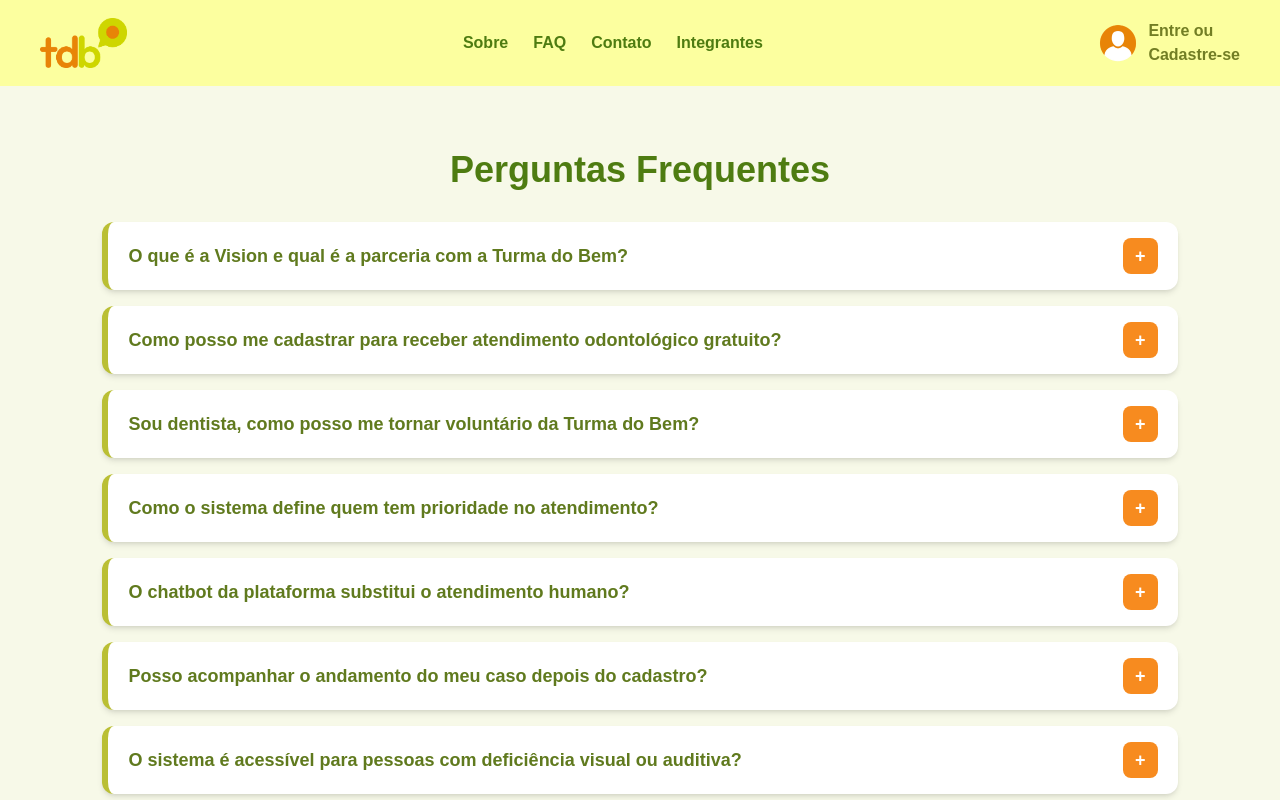
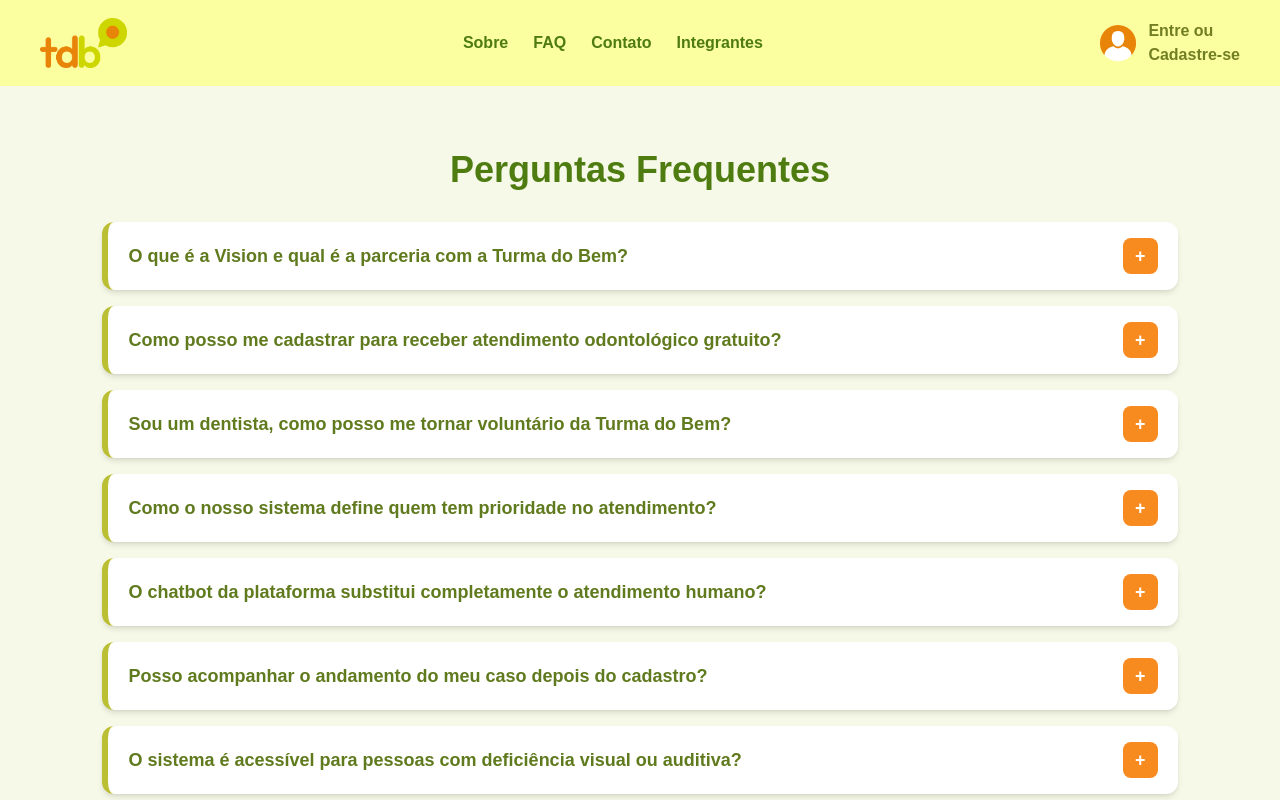
Before and after one commit to karenlldl/VisionSprint3, a React (Vite) app in the folder vision-front/: page /faq in a window 1280 px wide. Shown: the top 800 px of the page. Built offline with nearby package versions, Linux system fonts and the light colour scheme.

Commit message:
Melhoria de texto FAQ

```diff
--- a/vision-front/src/pages/Faq/Faq.tsx
+++ b/vision-front/src/pages/Faq/Faq.tsx
@@ -12,17 +12,17 @@ const faqItems = [
       "Basta acessar a aba “Entre ou Cadastre-se” no menu e preencher o formulário inicial. O sistema indicará automaticamente a escola ou dentista parceiro mais próximo de você.",
   },
   {
-    pergunta: "Sou dentista, como posso me tornar voluntário da Turma do Bem?",
+    pergunta: "Sou um dentista, como posso me tornar voluntário da Turma do Bem?",
     resposta:
       "No mesmo botão de cadastro, selecione “Sou dentista voluntário” e complete o formulário. Nossa equipe fará a validação e enviará os próximos passos por e-mail.",
   },
   {
-    pergunta: "Como o sistema define quem tem prioridade no atendimento?",
+    pergunta: "Como o nosso sistema define quem tem prioridade no atendimento?",
     resposta:
       "O sistema utiliza um algoritmo de pontuação social (score), que considera critérios como idade, renda, condição dentária e proximidade geográfica — sempre com o objetivo de garantir justiça e transparência.",
   },
   {
-    pergunta: "O chatbot da plataforma substitui o atendimento humano?",
+    pergunta: "O chatbot da plataforma substitui completamente o atendimento humano?",
     resposta:
       "Não. Ele foi criado para auxiliar pessoas analfabetas e/ou com dificuldades com dispositivos eletrônicos, além de agilizar a triagem e tirar dúvidas iniciais, mas todo atendimento e acompanhamento são realizados por pessoas reais e voluntários da ONG.",
   },
```
